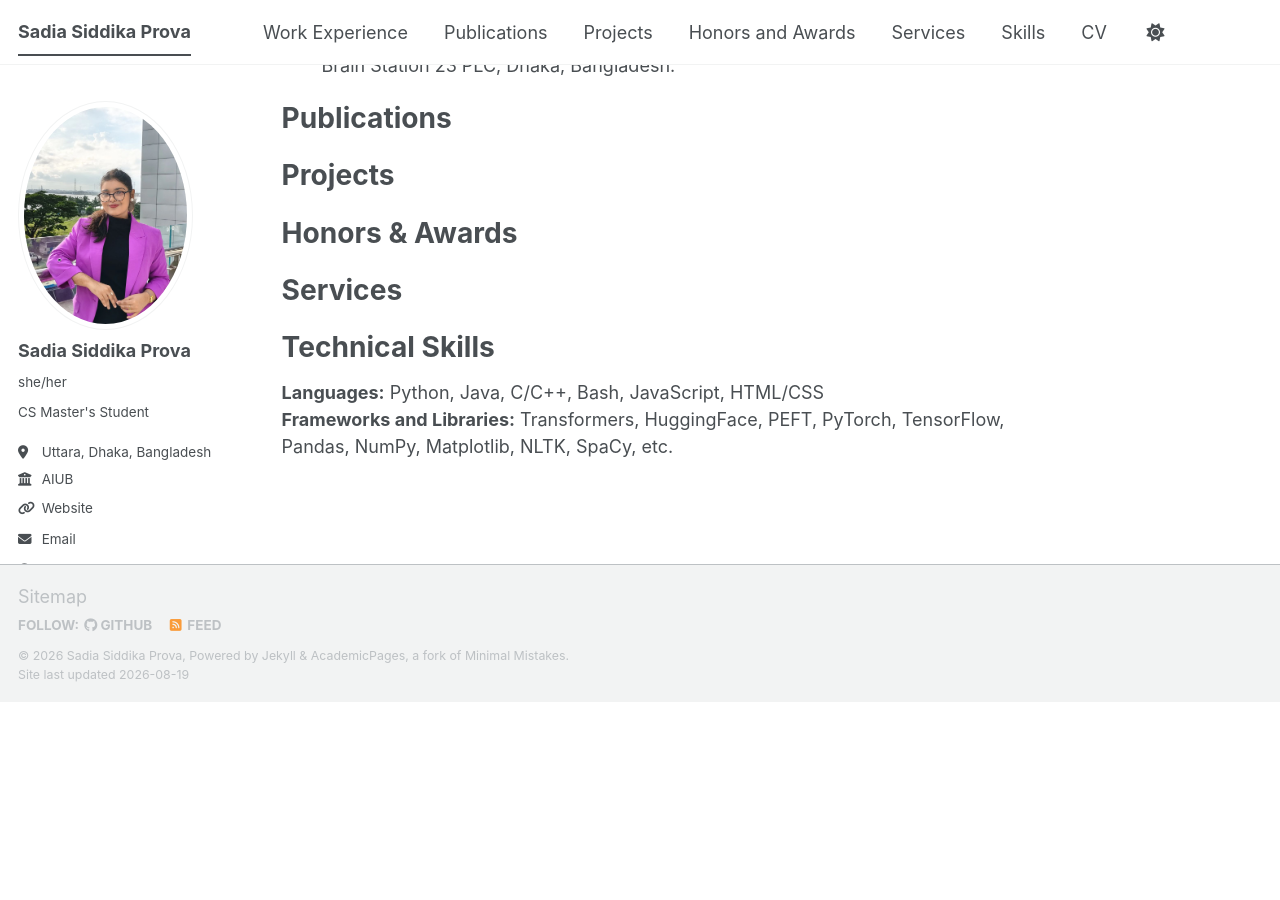
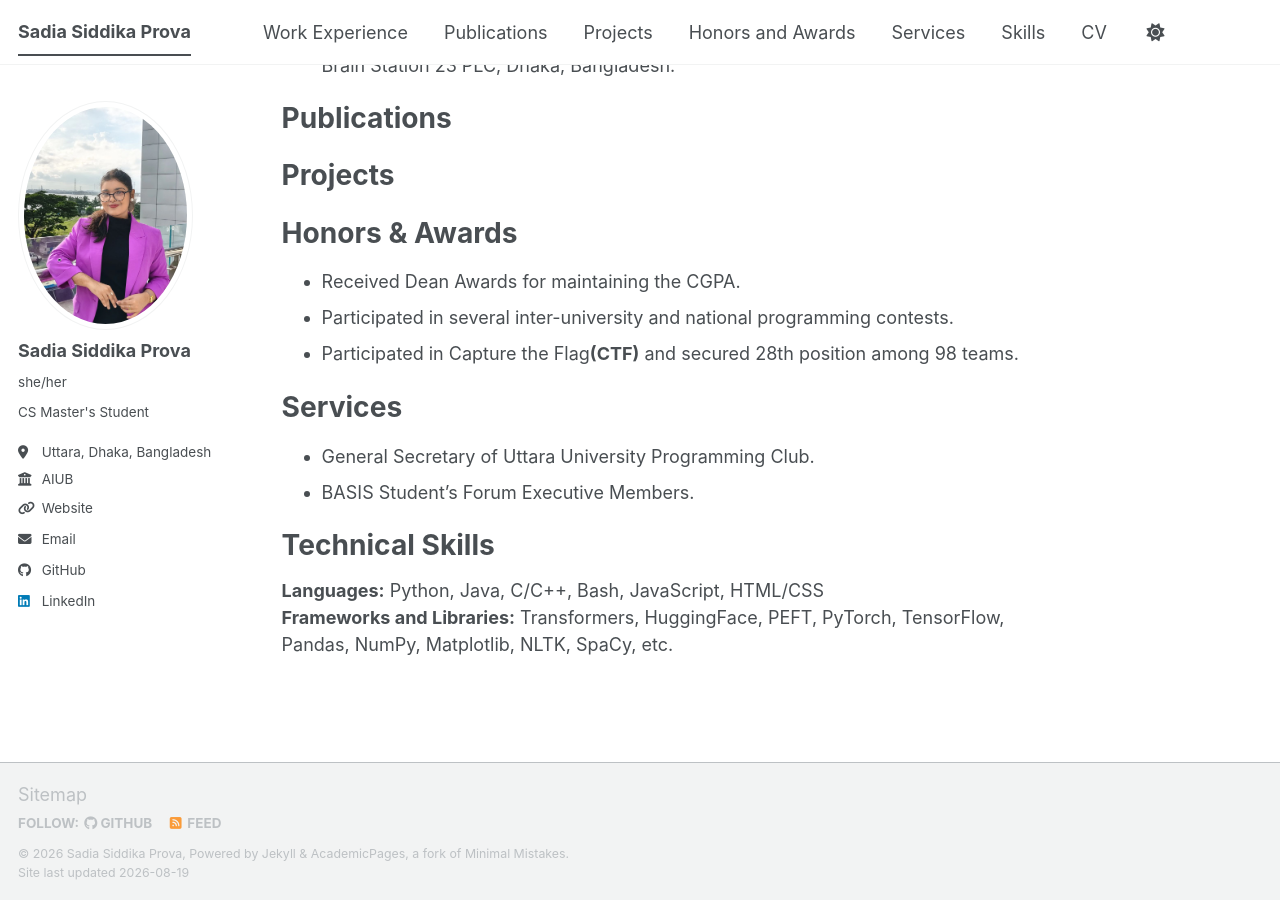
Before and after one commit to sadiaprova12/sadiaprova12.github.io, a Jekyll site: the page built from _pages/about.md, in a window 1280 px wide and 900 px high, scrolled down 519 px. Built offline with Jekyll 4.4.1, drawn with Linux system fonts in a browser that asks for light colours; a script bundle is joined from its source files by our own code; library files that are not in the unit come from our copies; before the commit the page ends 1221 px from its top, so only the background shows below that.

Commit message:
update services

```diff
--- a/_pages/about.md
+++ b/_pages/about.md
@@ -50,18 +50,17 @@ redirect_from:
 
 <span id="award"></span>
 # Honors & Awards
-<!-- - Served in the Artifact Evaluation Program Committee for **ASE 2026**.
-- Received Travel Grant to attend **CRA-WP Grad Cohort 2026**.
-- Won **Best Poster – Faculty Choice** and **Best Poster – Audience Choice** at the UVA Research Symposium 2025.
-- Received the **UVA Provost’s Fellowship** (additional \$5,000/year PhD support + \$7,500 one-time research award).
-- Received **Dean’s List** and **University Merit Scholarship** from the Department of CSE, BUET. -->
+- Received Dean Awards for maintaining the CGPA.
+- Participated in several inter-university and national programming contests.
+- Participated in Capture the Flag**(CTF)** and secured 28th position among 98 teams.
+
 
 
 <span id="services"></span>
 # Services
 
-<!-- - Leadership Chair, Computer Science Graduate Student Group (CSGSG), 2026
-- General Secretary, Association of Bangladeshi Students at UVA (ABS@UVA), 2025–2026 Committee -->
+- General Secretary of Uttara University Programming Club.
+- BASIS Student's Forum Executive Members.
 
 
 <span id="skills"></span>
```
